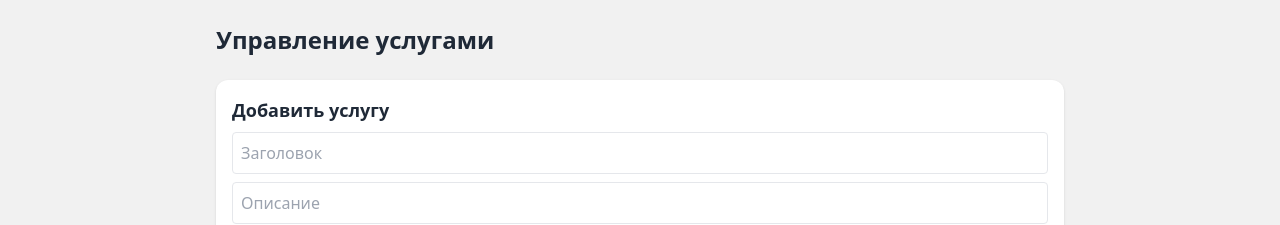
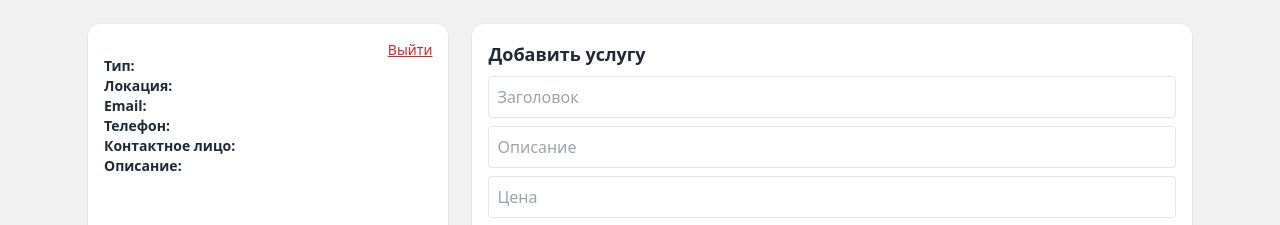
Before and after one commit to akhmedovkb/frontend, a React (Vite) app: page /dashboard in a window 1280 px wide. Shown: the top 225 px of the page. Built offline with nearby package versions, Linux system fonts and the light colour scheme; no server answers; sample sign-in values are in the browser's storage.

Commit message:
Update Dashboard.jsx

```diff
--- a/src/pages/Dashboard.jsx
+++ b/src/pages/Dashboard.jsx
@@ -1,4 +1,4 @@
-// Обновим Dashboard.jsx: добавим управление услугами с выбором доступных дат
+// src/pages/Dashboard.jsx
 
 import React, { useEffect, useState } from "react";
 import { useNavigate } from "react-router-dom";
@@ -21,20 +21,14 @@ const Dashboard = () => {
   const token = localStorage.getItem("token");
 
   useEffect(() => {
-    //if (!token) return navigate("/login");
-
     fetch("https://travella-production.up.railway.app/api/providers/profile", {
-      headers: {
-        Authorization: `Bearer ${token}`,
-      },
+      headers: { Authorization: `Bearer ${token}` },
     })
       .then((res) => res.json())
       .then((data) => setProvider(data));
 
     fetch("https://travella-production.up.railway.app/api/providers/services", {
-      headers: {
-        Authorization: `Bearer ${token}`,
-      },
+      headers: { Authorization: `Bearer ${token}` },
     })
       .then((res) => res.json())
       .then((data) => setServices(data));
@@ -79,10 +73,34 @@ const Dashboard = () => {
     setServices([...services, result.service]);
   };
 
+  const handleLogout = () => {
+    localStorage.removeItem("token");
+    navigate("/login");
+  };
+
   return (
-    <div className="max-w-4xl mx-auto p-6">
-      <h1 className="text-2xl font-bold mb-6">Управление услугами</h1>
+    <div className="flex flex-col md:flex-row gap-6 max-w-6xl mx-auto p-6">
+      {/* Левая панель профиля */}
+      <div className="w-full md:w-1/3 bg-white shadow rounded-xl p-4 space-y-4">
+        <button onClick={handleLogout} className="text-red-600 text-sm underline float-right">Выйти</button>
+        {provider?.images?.[0] && (
+          <img src={provider.images[0]} alt="Фото" className="w-32 h-32 object-cover rounded-full mx-auto" />
+        )}
+        <div className="text-center font-bold text-xl">{provider?.name}</div>
+        <div className="text-center text-sm text-gray-500">{provider?.languages?.join(", ")}</div>
 
+        <div className="text-sm">
+          <div><strong>Тип:</strong> {provider?.type}</div>
+          <div><strong>Локация:</strong> {provider?.location}</div>
+          <div><strong>Email:</strong> {provider?.email}</div>
+          <div><strong>Телефон:</strong> {provider?.phone}</div>
+          <div><strong>Контактное лицо:</strong> {provider?.contact_name}</div>
+          <div><strong>Описание:</strong> {provider?.description}</div>
+        </div>
+      </div>
+
+      {/* Правая панель услуг */}
+      <div className="w-full md:w-2/3">
         <div className="bg-white rounded-xl shadow p-4 mb-10">
           <h2 className="text-lg font-semibold mb-2">Добавить услугу</h2>
           <input name="title" placeholder="Заголовок" value={newService.title} onChange={handleServiceChange} className="w-full mb-2 p-2 border rounded" />
@@ -97,7 +115,7 @@ const Dashboard = () => {
               startDate={startDate}
               endDate={endDate}
               onChange={(update) => setDateRange(update)}
-            isClearable={true}
+              isClearable
               inline
             />
             <button onClick={handleAddAvailability} className="mt-2 bg-blue-500 text-white px-3 py-1 rounded">
@@ -122,6 +140,7 @@ const Dashboard = () => {
           ))}
         </div>
       </div>
+    </div>
   );
 };
 
```
Lines whose indentation alone changed are shown as unchanged.
